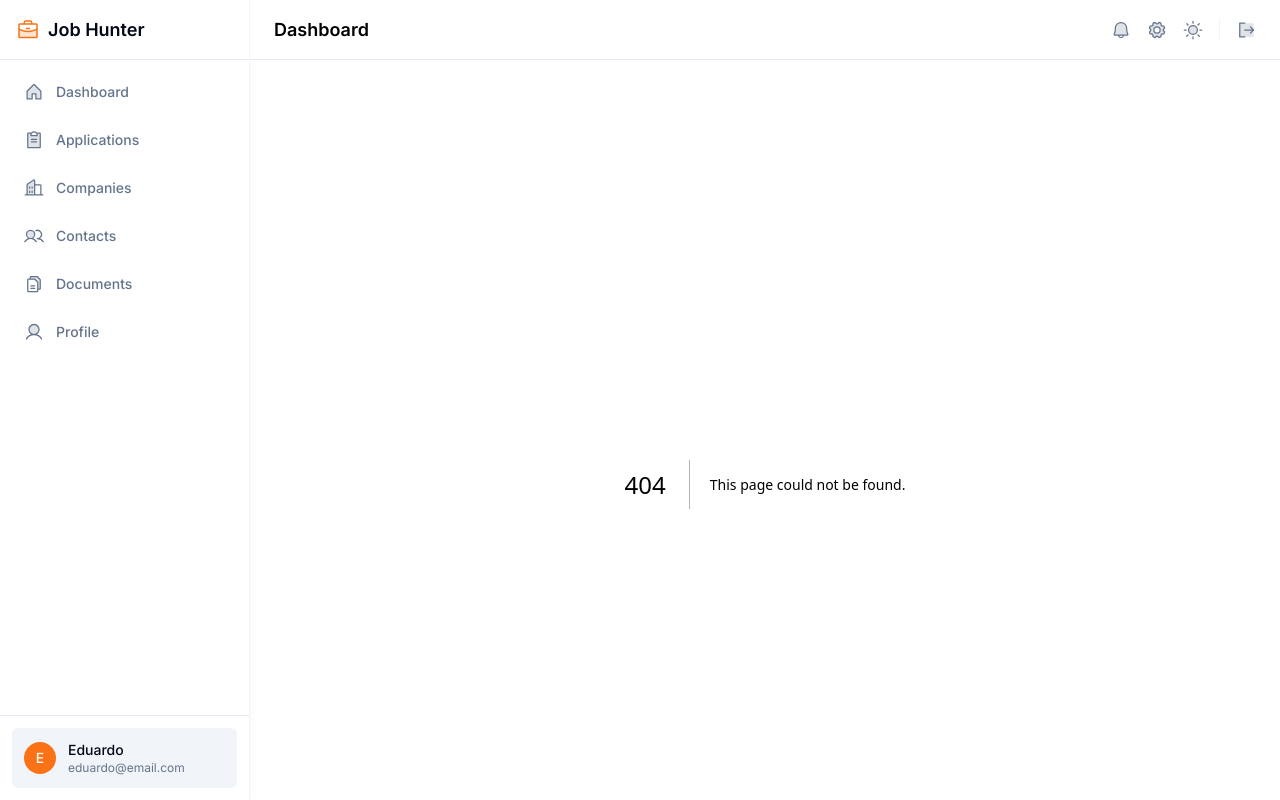
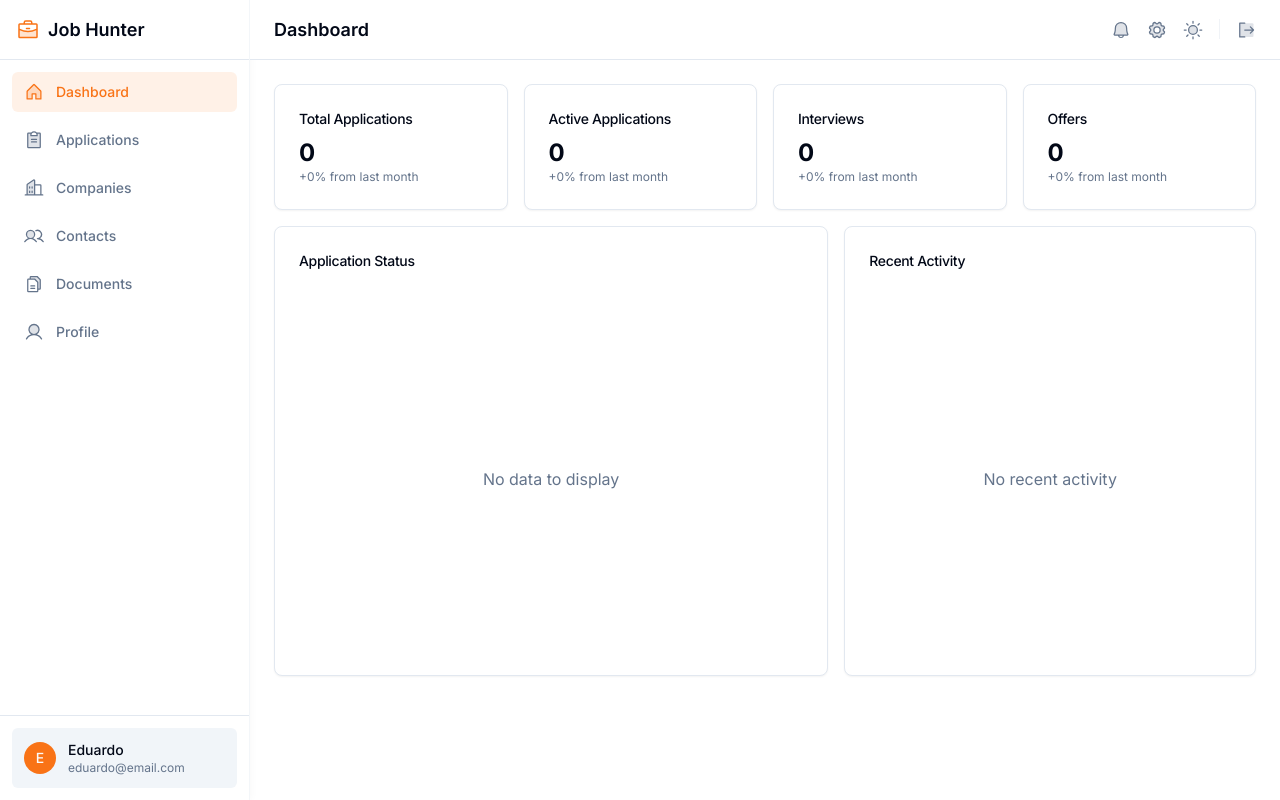
Before and after one commit to esalazarv/job-hunter, a Next.js app: page /dashboard in a window 1280 px wide. Before the commit this address had no page. Built offline with nearby package versions, Linux system fonts and the light colour scheme; no server answers.

Commit message:
refactor: update the layout organization

```diff
--- a/src/components/layout/sidenav.tsx
+++ b/src/app/(app)/(partials)/layout/sidenav.tsx
@@ -8,7 +8,7 @@ import { cn } from "@/lib/utils";
 const navigation = [
   {
     name: "Dashboard",
-    href: "/",
+    href: "/dashboard",
     icon: "House",
   },
   {
--- /dev/null
+++ b/src/app/(app)/dashboard/page.tsx
@@ -0,0 +1,67 @@
+export default function DashboardPage() {
+  return (
+    <div className="space-y-4">
+      <div className="grid gap-4 md:grid-cols-2 lg:grid-cols-4">
+        <div className="rounded-lg border bg-card text-card-foreground shadow-sm p-6">
+          <div className="flex flex-row items-center justify-between space-y-0 pb-2">
+            <h3 className="tracking-tight text-sm font-medium">Total Applications</h3>
+          </div>
+          <div className="text-2xl font-bold">0</div>
+          <p className="text-xs text-muted-foreground">
+            +0% from last month
+          </p>
+        </div>
+        <div className="rounded-lg border bg-card text-card-foreground shadow-sm p-6">
+          <div className="flex flex-row items-center justify-between space-y-0 pb-2">
+            <h3 className="tracking-tight text-sm font-medium">Active Applications</h3>
+          </div>
+          <div className="text-2xl font-bold">0</div>
+          <p className="text-xs text-muted-foreground">
+            +0% from last month
+          </p>
+        </div>
+        <div className="rounded-lg border bg-card text-card-foreground shadow-sm p-6">
+          <div className="flex flex-row items-center justify-between space-y-0 pb-2">
+            <h3 className="tracking-tight text-sm font-medium">Interviews</h3>
+          </div>
+          <div className="text-2xl font-bold">0</div>
+          <p className="text-xs text-muted-foreground">
+            +0% from last month
+          </p>
+        </div>
+        <div className="rounded-lg border bg-card text-card-foreground shadow-sm p-6">
+          <div className="flex flex-row items-center justify-between space-y-0 pb-2">
+            <h3 className="tracking-tight text-sm font-medium">Offers</h3>
+          </div>
+          <div className="text-2xl font-bold">0</div>
+          <p className="text-xs text-muted-foreground">
+            +0% from last month
+          </p>
+        </div>
+      </div>
+
+      <div className="grid gap-4 md:grid-cols-2 lg:grid-cols-7">
+        <div className="col-span-4">
+          <div className="rounded-lg border bg-card text-card-foreground shadow-sm h-[450px] p-6">
+            <div className="flex flex-row items-center justify-between space-y-0 pb-2">
+              <h3 className="tracking-tight text-sm font-medium">Application Status</h3>
+            </div>
+            <div className="h-[400px] flex items-center justify-center text-muted-foreground">
+              No data to display
+            </div>
+          </div>
+        </div>
+        <div className="col-span-3">
+          <div className="rounded-lg border bg-card text-card-foreground shadow-sm h-[450px] p-6">
+            <div className="flex flex-row items-center justify-between space-y-0 pb-2">
+              <h3 className="tracking-tight text-sm font-medium">Recent Activity</h3>
+            </div>
+            <div className="h-[400px] flex items-center justify-center text-muted-foreground">
+              No recent activity
+            </div>
+          </div>
+        </div>
+      </div>
+    </div>
+  );
+}
--- /dev/null
+++ b/src/app/(app)/layout.tsx
@@ -0,0 +1,31 @@
+"use client";
+
+import { Sidenav } from "@/app/(app)/(partials)/layout/sidenav";
+import { Icon } from "@/components/ui/icon";
+import { ThemeToggle } from "@/components/theme-toggle";
+import { LogoutButton } from "@/components/ui/logout-button";
+
+export default function AppLayout({ children }: { children: React.ReactNode }) {
+  return (
+    <div className="flex h-full">
+      <Sidenav />
+      <div className="flex-1 flex flex-col overflow-hidden">
+        <div className="h-[60px] shrink-0 border-b border-border bg-background px-6 flex items-center justify-between">
+          <h1 className="text-lg font-semibold">Dashboard</h1>
+          <div className="flex items-center gap-4">
+            <button className="text-sm text-muted-foreground hover:text-foreground">
+              <Icon name="Bell" className="h-5 w-5" />
+            </button>
+            <button className="text-sm text-muted-foreground hover:text-foreground">
+              <Icon name="Gear" className="h-5 w-5" />
+            </button>
+            <ThemeToggle />
+            <div className="h-5 w-px bg-border/50" />
+            <LogoutButton />
+          </div>
+        </div>
+        <main className="flex-1 overflow-y-auto p-6">{children}</main>
+      </div>
+    </div>
+  );
+}
--- a/src/app/auth/login/page.tsx
+++ b/src/app/auth/login/page.tsx
@@ -45,8 +45,7 @@ export default function LoginPage() {
   }
 
   return (
-    <div className="min-h-screen flex items-center justify-center bg-background">
-      <div className="w-full max-w-md space-y-8 p-8 bg-card rounded-xl shadow-2xl">
+    <>
       <div className="text-center">
         <h2 className="mt-6 text-3xl font-bold text-card-foreground">
           Welcome back
@@ -159,7 +158,6 @@ export default function LoginPage() {
           </Link>
         </div>
       </form>
-      </div>
-    </div>
+    </>
   );
 }
--- a/src/app/layout.tsx
+++ b/src/app/layout.tsx
@@ -1,11 +1,8 @@
 import type { Metadata } from "next";
 import { Inter } from "next/font/google";
 import "./globals.css";
-import { Sidenav } from "@/components/layout/sidenav";
 import { cn } from "@/lib/utils";
-import { Icon } from "@/components/ui/icon";
 import { ThemeProvider } from "@/components/theme-provider";
-import { ThemeToggle } from "@/components/theme-toggle";
 
 const inter = Inter({ subsets: ["latin"] });
 
@@ -23,28 +20,7 @@ export default function RootLayout({
     <html lang="en" className="h-full">
       <body className={cn(inter.className, "h-full overflow-hidden")}>
         <ThemeProvider attribute="class" defaultTheme="system" enableSystem>
-          <div className="flex h-full">
-            <Sidenav />
-            <div className="flex-1 flex flex-col overflow-hidden">
-              <div className="h-[60px] shrink-0 border-b border-border bg-background px-6 flex items-center justify-between">
-                <h1 className="text-lg font-semibold">Dashboard</h1>
-                <div className="flex items-center gap-4">
-                  <button className="text-sm text-muted-foreground hover:text-foreground">
-                    <Icon name="Bell" className="h-5 w-5" />
-                  </button>
-                  <button className="text-sm text-muted-foreground hover:text-foreground">
-                    <Icon name="Gear" className="h-5 w-5" />
-                  </button>
-                  <ThemeToggle />
-                  <div className="h-5 w-px bg-border/50" />
-                  <button className="text-sm text-muted-foreground hover:text-foreground">
-                    <Icon name="SignOut" className="h-5 w-5" />
-                  </button>
-                </div>
-              </div>
-              <main className="flex-1 overflow-y-auto p-6">{children}</main>
-            </div>
-          </div>
+          {children}
         </ThemeProvider>
       </body>
     </html>
--- /dev/null
+++ b/src/components/ui/logout-button.tsx
@@ -0,0 +1,17 @@
+"use client";
+
+import { useAuth } from "@/hooks/use-auth";
+import { Icon } from "@/components/ui/icon";
+
+export function LogoutButton() {
+  const { logout } = useAuth();
+
+  return (
+    <button
+      onClick={() => logout()}
+      className="text-sm text-muted-foreground hover:text-foreground"
+    >
+      <Icon name="SignOut" className="h-5 w-5" />
+    </button>
+  );
+}
--- /dev/null
+++ b/src/hooks/use-auth.ts
@@ -0,0 +1,76 @@
+"use client";
+
+import { useRouter } from "next/navigation";
+import { createBrowserClient } from "@supabase/ssr";
+import { type AuthError } from "@supabase/supabase-js";
+
+interface SignUpParams {
+  email: string;
+  password: string;
+}
+
+interface LoginParams {
+  email: string;
+  password: string;
+}
+
+export function useAuth() {
+  const router = useRouter();
+  const supabase = createBrowserClient(
+    process.env.NEXT_PUBLIC_SUPABASE_URL!,
+    process.env.NEXT_PUBLIC_SUPABASE_ANON_KEY!
+  );
+
+  async function signUp({ email, password }: SignUpParams) {
+    const { data, error } = await supabase.auth.signUp({
+      email,
+      password,
+      options: {
+        emailRedirectTo: `${location.origin}/auth/callback`,
+      },
+    });
+
+    if (error) {
+      throw error;
+    }
+
+    return data;
+  }
+
+  async function login({ email, password }: LoginParams) {
+    const { data, error } = await supabase.auth.signInWithPassword({
+      email,
+      password,
+    });
+
+    if (error) {
+      throw error;
+    }
+
+    router.refresh();
+    router.push("/dashboard");
+    return data;
+  }
+
+  async function logout() {
+    const { error } = await supabase.auth.signOut();
+
+    if (error) {
+      throw error;
+    }
+
+    // Clear any application state/context if needed
+
+    // Force a router refresh to update the server component tree
+    router.refresh();
+
+    // Redirect to login page
+    router.push("/auth/login");
+  }
+
+  return {
+    signUp,
+    login,
+    logout,
+  };
+}
```
Also changed, not shown: src/middleware.ts (+12 -24 lines), src/app/(app)/(partials)/layout/nav.tsx (renamed from src/components/layout/nav.tsx). Lines whose indentation alone changed are shown as unchanged.
